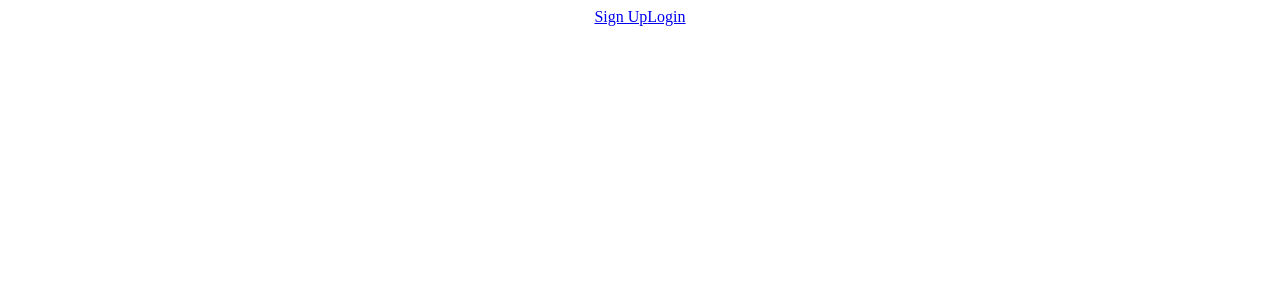
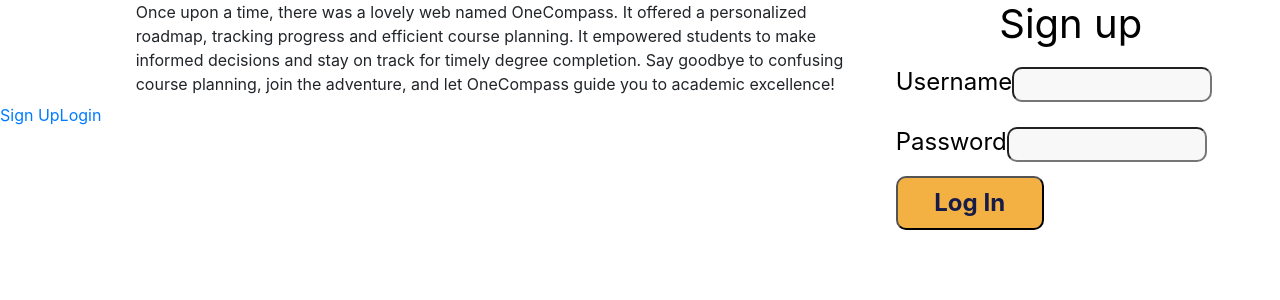
Before and after one commit to nhomnhomm/onecompass, a React (Create React App) app in the folder client/: page / in a window 1280 px wide. Shown: the top 300 px of the page. Built offline with nearby package versions, Linux system fonts and the light colour scheme.

Commit message:
update to make bootstrap work + add login

```diff
--- a/client/package.json
+++ b/client/package.json
@@ -7,8 +7,10 @@
     "@testing-library/jest-dom": "^5.17.0",
     "@testing-library/react": "^13.4.0",
     "@testing-library/user-event": "^13.5.0",
+    "bootstrap": "^5.3.0",
     "react": "^18.2.0",
     "react-dom": "^18.2.0",
+    "react-router-dom": "^6.14.2",
     "react-scripts": "5.0.1",
     "web-vitals": "^2.1.4"
   },
--- a/client/public/index.html
+++ b/client/public/index.html
@@ -10,6 +10,12 @@
       content="Web site created using create-react-app"
     />
     <link rel="apple-touch-icon" href="%PUBLIC_URL%/logo192.png" />
+    <link
+      rel="stylesheet"
+      href="https://maxcdn.bootstrapcdn.com/bootstrap/4.3.1/css/bootstrap.min.css"
+      integrity="sha384-ggOyR0iXCbMQv3Xipma34MD+dH/1fQ784/j6cY/iJTQUOhcWr7x9JvoRxT2MZw1T"
+      crossorigin="anonymous"
+    />
     <!--
       manifest.json provides metadata used when your web app is installed on a
       user's mobile device or desktop. See https://developers.google.com/web/fundamentals/web-app-manifest/
--- a/client/src/Login.jsx
+++ b/client/src/Login.jsx
@@ -1,3 +1,48 @@
+import { useState } from 'react'
+
 export const Login = (props) => {
-    <p> Login </p>
+    const [username, setUsername] = useState('');
+    const [password, setPassword] = useState('');
+
+    const handleLogIn = (e) => {
+        e.preventDefault();
+        console.log();
+    }
+
+    return (
+        <div className="container flex w-100 h-100">
+            <div className="row">
+                <div className="col-8">
+                Once upon a time, there was a lovely web named OneCompass.
+                It offered a personalized roadmap, tracking progress and efficient course planning.
+                It empowered students to make informed decisions and stay on track for timely degree completion.
+                Say goodbye to confusing course planning, join the adventure, and let OneCompass guide you to academic excellence!
+                </div>
+                <div className="col-4">
+                    <form onSubmit={handleLogIn}>
+                        <h2 className="signup-header">Sign up</h2>
+                        <div>
+                            <label htmlFor="username">Username</label>
+                            <input
+                                value={username}
+                                onChange={(e) => setUsername(e.target.value)}
+                                type="username"
+                                id="username"
+                                name="username" />
+                        </div>
+                        <div>
+                            <label htmlFor="password">Password</label>
+                            <input
+                                value={password}
+                                onChange={(e) => setPassword(e.target.value)}
+                                type="password"
+                                id="password"
+                                name="password" />
+                        </div>
+                        <button>Log In</button>
+                    </form>
+                </div>
+            </div>
+        </div>
+    )
 }
```
Also changed, not shown: 1 other file (tests, documents, lock files or other folders).
